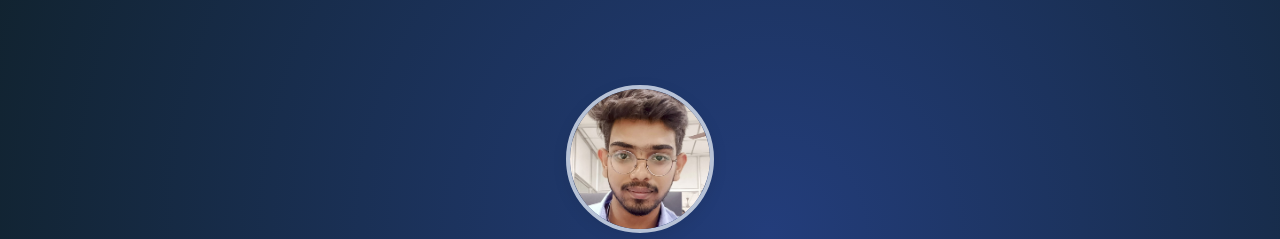
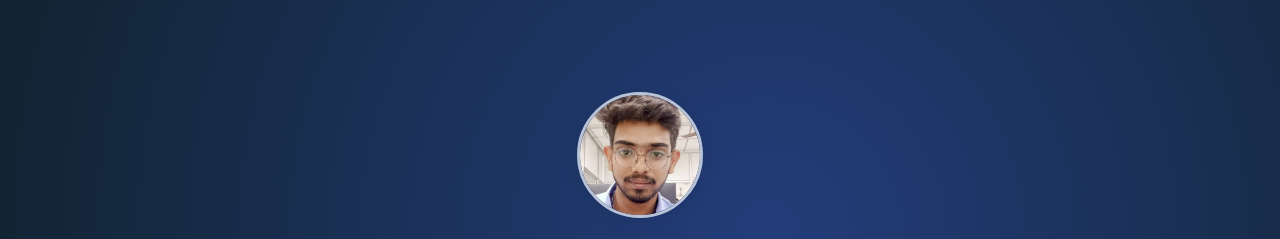
Before and after one commit to deepakgowrishankar7/My_portfolio, a plain HTML site: page index.html in a window 1280 px wide. Shown: the part 86-325 px from the top of the page. Drawn offline with Linux system fonts and the light colour scheme.

Commit message:
Update profile photo styling: reduce size and improve appearance

```diff
--- a/styles.css
+++ b/styles.css
@@ -687,12 +687,13 @@ nav {
 }
 
 .profile-photo {
-    width: 140px;
-    height: 140px;
+    width: 120px;
+    height: 120px;
     border-radius: 50%;
     object-fit: cover;
-    margin-bottom: 1rem;
-    border: 4px solid #b7c2d6;
+    margin-bottom: 1.5rem;
+    border: 3px solid #b7c2d6;
+    box-shadow: 0 4px 8px rgba(0, 0, 0, 0.1);
     box-shadow: 0 4px 16px rgba(0,0,0,0.08);
 }
 
```
